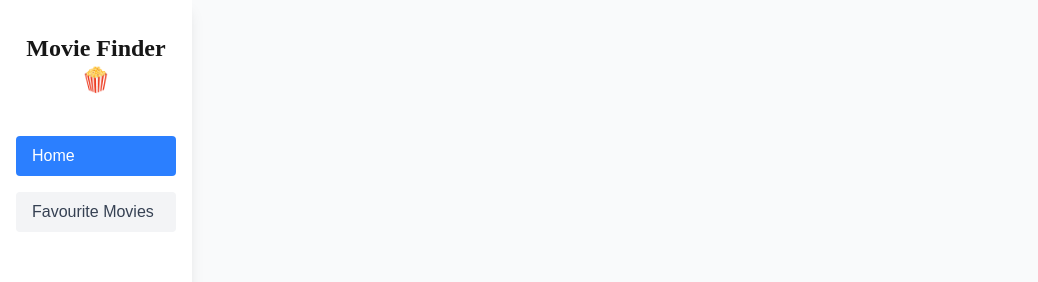
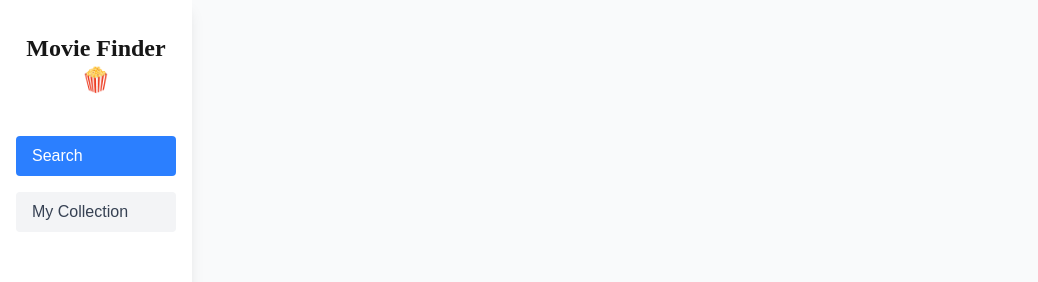
Before and after one commit to FannyPetersen/movie-finder-app, a Next.js app: page / in a window 1280 px wide. Shown: the top 282 px of the page, without its empty margins (0-1038 px from the left). Built offline with nearby package versions, Linux system fonts and the light colour scheme; no server answers.

Commit message:
Add component SidebarMenu

```diff
--- /dev/null
+++ b/src/app/components/SidebarMenu.tsx
@@ -0,0 +1,39 @@
+import React from "react";
+
+interface SidebarMenuProps {
+  activeMenu: "home" | "favourites";
+  setActiveMenu: (menu: "home" | "favourites") => void;
+}
+
+const SidebarMenu: React.FC<SidebarMenuProps> = ({ activeMenu, setActiveMenu }) => (
+  <nav className="w-48 bg-white shadow-lg flex flex-col py-8 px-4 min-h-screen">
+    <h1
+      className="text-2xl font-bold mb-10 text-center"
+      style={{ fontFamily: "'Pacifico', cursive" }}
+    >
+      Movie Finder 🍿
+    </h1>
+    <button
+      className={`mb-4 px-4 py-2 rounded transition text-left ${
+        activeMenu === "home"
+          ? "bg-blue-500 text-white"
+          : "bg-gray-100 text-gray-700 hover:bg-gray-200"
+      }`}
+      onClick={() => setActiveMenu("home")}
+    >
+      Search
+    </button>
+    <button
+      className={`px-4 py-2 rounded transition text-left ${
+        activeMenu === "favourites"
+          ? "bg-blue-500 text-white"
+          : "bg-gray-100 text-gray-700 hover:bg-gray-200"
+      }`}
+      onClick={() => setActiveMenu("favourites")}
+    >
+      My Collection
+    </button>
+  </nav>
+);
+
+export default SidebarMenu;
--- a/src/app/page.tsx
+++ b/src/app/page.tsx
@@ -5,6 +5,7 @@ import SearchInput from "./components/SearchInput";
 import DropdownList from "./components/DropdownList";
 import MovieModal from "./components/MovieModal";
 import FavouritesTab from "./components/FavouritesTab";
+import SidebarMenu from "./components/SidebarMenu";
 
 export default function Home() {
   const [movie, setMovie] = useState("");
@@ -114,37 +115,11 @@ export default function Home() {
 
   return (
     <div className="min-h-screen flex bg-gray-50">
-      {/* Sidebar menu */}
-      <nav className="w-48 bg-white shadow-lg flex flex-col py-8 px-4">
-        <h1
-          className="text-2xl font-bold mb-10 text-center"
-          style={{ fontFamily: "'Pacifico', cursive" }}
-        >
-          Movie Finder 🍿
-        </h1>
-        <button
-          className={`mb-4 px-4 py-2 rounded transition text-left ${
-            activeMenu === "home"
-              ? "bg-blue-500 text-white"
-              : "bg-gray-100 text-gray-700 hover:bg-gray-200"
-          }`}
-          onClick={() => setActiveMenu("home")}
-        >
-          Home
-        </button>
-        <button
-          className={`px-4 py-2 rounded transition text-left ${
-            activeMenu === "favourites"
-              ? "bg-blue-500 text-white"
-              : "bg-gray-100 text-gray-700 hover:bg-gray-200"
-          }`}
-          onClick={() => setActiveMenu("favourites")}
-        >
-          Favourite Movies
-        </button>
-      </nav>
+      <SidebarMenu
+      activeMenu={activeMenu}
+      setActiveMenu={setActiveMenu}
+      />
 
-      {/* Main content */}
       <main className="flex-1 flex flex-col items-center justify-center p-8">
         {activeMenu === "home" && (
           <form
```
